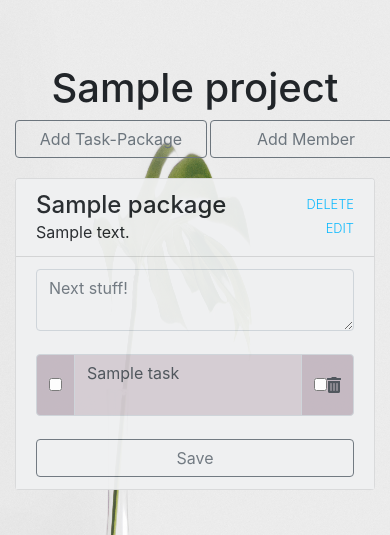
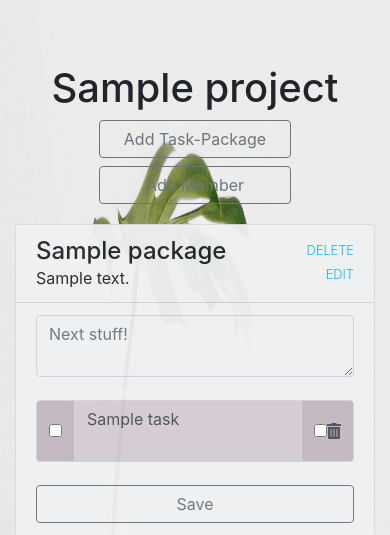
Before and after one commit to Frejasari/productivity, a Node project: template views/project/project.hbs in a window 390 px wide. Shown: the top 535 px of the page. Run offline with Node 20 templates, Linux system fonts and the light colour scheme; the template is opened without the code that fills it: most values are stand-ins (such as "Sample title", 1, 10 or a date in 2020); style sheets or scripts are compiled from the project's sources; some libraries are stand-ins or nearby versions.

Commit message:
adjust view for mobile

```diff
--- a/views/project/project.hbs
+++ b/views/project/project.hbs
@@ -1,10 +1,10 @@
 <div class="row align-items-center">
   <h1 class="col-12 col-lg-6 text-center ">{{project.name}}</h1>
-  <div class="col-6 col-lg-3 text-center">
+  <div class="col-sm-6 col-lg-3 text-center">
     <button class="btn btn-outline-secondary new-task-package btn-project-view" href="/project/new-package">Add Task-Package </button>
     {{!-- TODO : ADD MEMBER --}}
   </div>
-  <div class="col-6 col-lg-3 text-center">
+  <div class="col-sm-6 col-lg-3 mt-2 mt-sm-0 text-center">
     <a class="btn btn-outline-secondary btn-project-view" href="project/add-member">Add Member</a>
   </div>
 </div>
```
